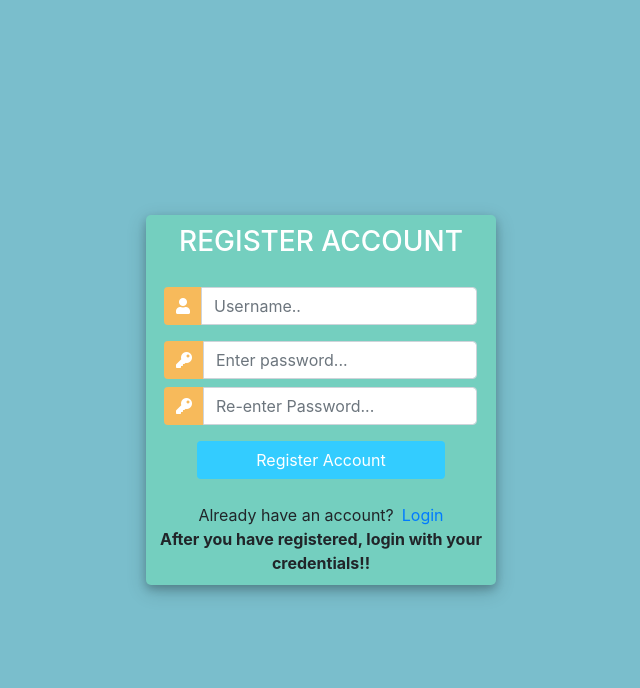
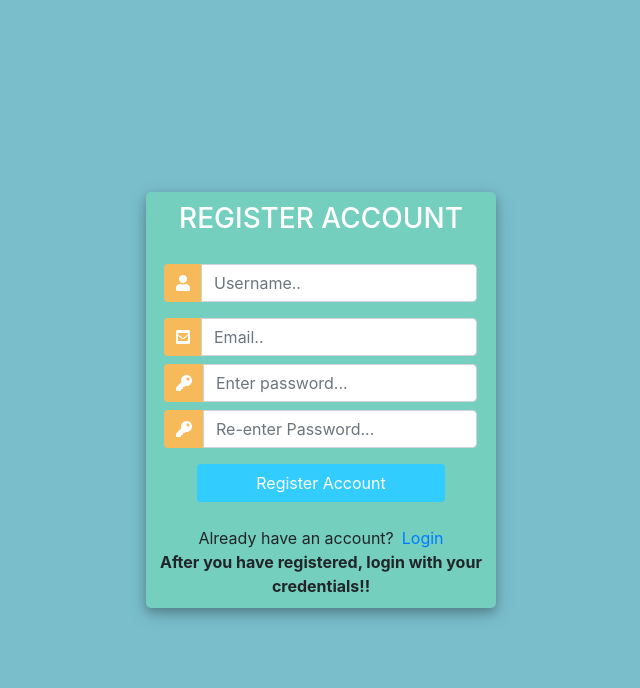
Before and after one commit to pythonrailscoding/ToDoList-App, a Django app: template members/templates/registration/register.html in a window 1280 px wide. Shown: the part 56-744 px from the top of the page, without its empty margins (319-959 px from the left). Run offline with Django 3.2, Linux system fonts and the light colour scheme; the template is opened without the code that fills it, so the values that code supplies are empty, except form fields; form fields are guessed from the names that the template uses; some libraries are stand-ins or nearby versions.

Commit message:
improved

```diff
--- a/members/templates/registration/register.html
+++ b/members/templates/registration/register.html
@@ -87,14 +87,18 @@
 
 					<form method="POST" action="">
 						{% csrf_token %}
-						{{ form.errors }}
 						<div class="input-group mb-3">
 							<div class="input-group-append">
 								<span class="input-group-text"><i class="fas fa-user"></i></span>
 							</div>
 							{{ form.username }}
 						</div>
-
+						<div class="input-group mb-2">
+							<div class="input-group-append">
+								<span class="input-group-text"><i class="fas fa-envelope-square"></i></span>
+							</div>
+							{{ form.email }}
+						</div>
 						<div class="input-group mb-2">
 							<div class="input-group-append">
 								<span class="input-group-text"><i class="fas fa-key"></i></span>
@@ -111,10 +115,9 @@
 				   		<div class="d-flex justify-content-center mt-3 login_container">
 				 			<input class="btn login_btn" type="submit" value="Register Account">
 				   		</div>
-
 					</form>
 				</div>
-
+				{{ form.errors }}
 				<div class="mt-4">
 					<div class="d-flex justify-content-center links">
 						Already have an account? <a href="{% url 'login' %}" class="ml-2">Login</a><br>
@@ -133,9 +136,9 @@
 		//Query All input fields
 		var form_fields = document.getElementsByTagName('input')
 		form_fields[1].placeholder='Username..';
-
-		form_fields[2].placeholder='Enter password...';
-		form_fields[3].placeholder='Re-enter Password...';
+		form_fields[2].placeholder='Email..';
+		form_fields[3].placeholder='Enter password...';
+		form_fields[4].placeholder='Re-enter Password...';
 
 
 		for (var field in form_fields){
```
